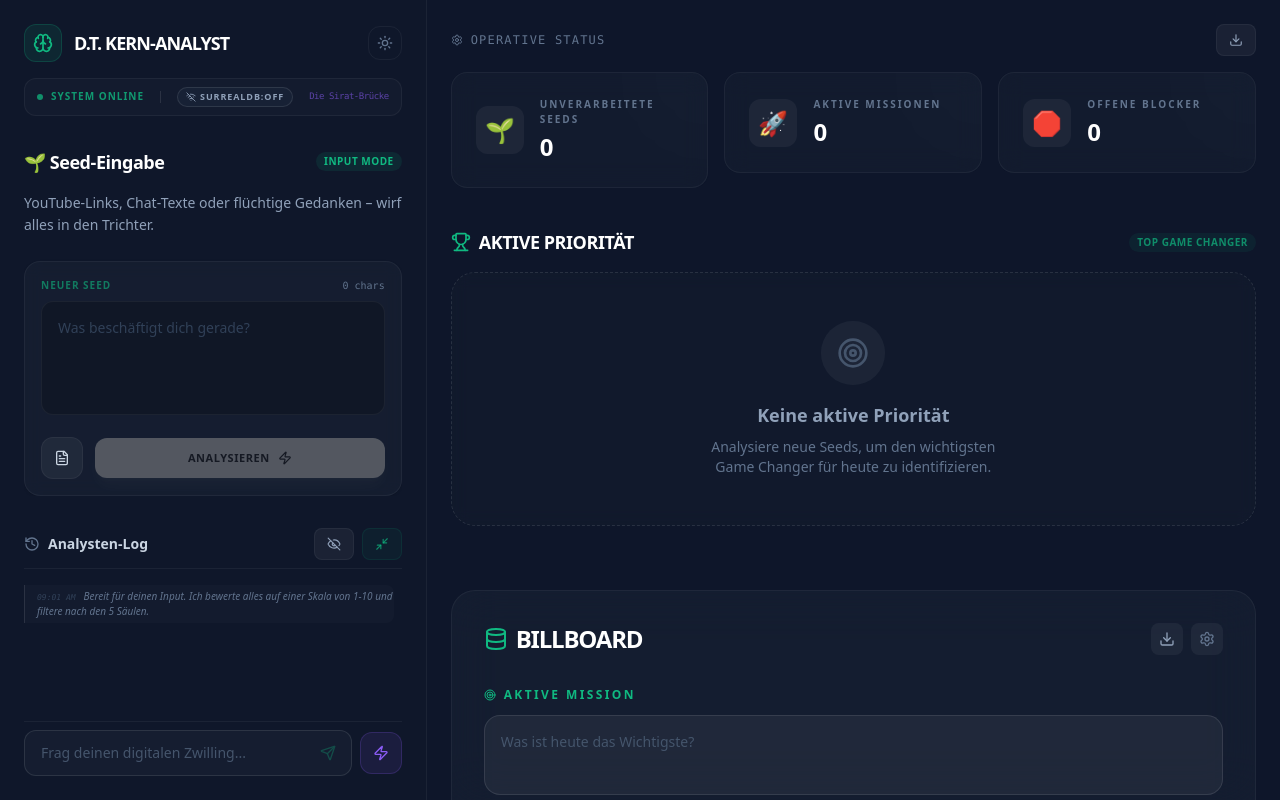
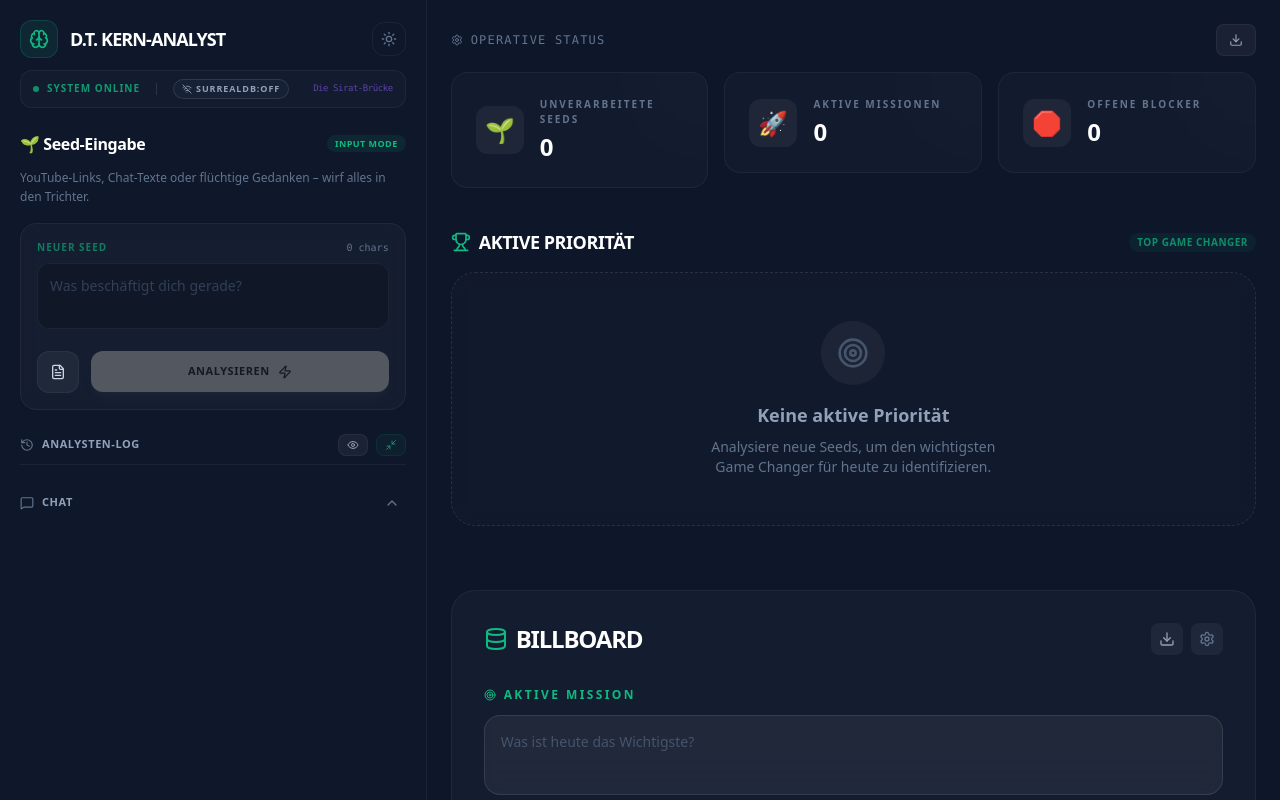
Before and after one commit to TheNextthing1994/Dateneingabe-auf-Zeaubur-Sureal-, a React (Vite) app: page / in a window 1280 px wide. Built offline with nearby package versions, Linux system fonts and the light colour scheme.

Commit message:
feat: Enhance mission analysis fields and PWA configuration
Adds new fields to the mission data structure for improved analysis and tracking, including duration, blockedBy, missionType, and consequence. Also updates PWA manifest and icons for better application integration and branding.

```diff
--- a/metadata.json
+++ b/metadata.json
@@ -1,5 +1,5 @@
 {
-  "name": "D.T. DatenEingabe (mit Sureal verbunden)",
+  "name": "DT Kern Analyse",
   "description": "Ein Life Command Center zur Analyse und Filterung von Lebens-Inputs nach der G.C. Methode.",
   "requestFramePermissions": []
 }
--- a/src/App.tsx
+++ b/src/App.tsx
@@ -54,7 +54,10 @@ import {
   RotateCcw,
   Eye,
   EyeOff,
-  Copy
+  Copy,
+  ShieldAlert,
+  Layers,
+  AlertTriangle
 } from 'lucide-react';
 import { clsx, type ClassValue } from 'clsx';
 import { twMerge } from 'tailwind-merge';
@@ -100,6 +103,10 @@ interface AnalyzedItem {
   reasoning?: string;
   nextStep?: string;
   status?: 'Offen' | 'In Arbeit' | 'Blockiert';
+  duration?: string;
+  blockedBy?: string;
+  missionType?: 'Bauen' | 'Denken' | 'Planen' | 'Entscheiden' | 'Dokumentieren';
+  consequence?: string;
   timestamp: number;
 }
 
@@ -142,7 +149,8 @@ export default function App() {
   const [isAnalyzing, setIsAnalyzing] = useState(false);
   const [isChatting, setIsChatting] = useState(false);
   const [isInputCollapsed, setIsInputCollapsed] = useState(false);
-  const [isLogCollapsed, setIsLogCollapsed] = useState(false);
+  const [isLogCollapsed, setIsLogCollapsed] = useState(true);
+  const [isChatCollapsed, setIsChatCollapsed] = useState(true);
   const [isDarkMode, setIsDarkMode] = useState(true);
   const [isFileLoading, setIsFileLoading] = useState(false);
   const [isSyncing, setIsSyncing] = useState(false);
@@ -612,6 +620,10 @@ ${missions.map(m => `- ${m.text} (Ziel-Datum: ${m.targetDate})`).join('\n')}
         - reasoning: Warum ist dieser Seed ein Game Changer oder Solid Work? (1 Satz)
         - nextStep: Was ist der nächste konkrete Schritt? (1 Satz)
         - status: Standardmäßig "Offen".
+        - duration: Geschätzter Zeitbedarf (z.B. "15 Min", "45 Min", "2h").
+        - blockedBy: Was blockiert diesen Seed aktuell? (Falls nichts, "Keine").
+        - missionType: Einer der folgenden Typen: "Bauen", "Denken", "Planen", "Entscheiden", "Dokumentieren".
+        - consequence: Was passiert, wenn man diesen Seed ignoriert? (1 kurzer Satz).
 
         Gib das Ergebnis als JSON zurück.`,
         config: {
@@ -630,9 +642,13 @@ ${missions.map(m => `- ${m.text} (Ziel-Datum: ${m.targetDate})`).join('\n')}
               },
               reasoning: { type: Type.STRING },
               nextStep: { type: Type.STRING },
-              status: { type: Type.STRING, enum: ["Offen", "In Arbeit", "Blockiert"] }
+              status: { type: Type.STRING, enum: ["Offen", "In Arbeit", "Blockiert"] },
+              duration: { type: Type.STRING },
+              blockedBy: { type: Type.STRING },
+              missionType: { type: Type.STRING, enum: ["Bauen", "Denken", "Planen", "Entscheiden", "Dokumentieren"] },
+              consequence: { type: Type.STRING }
             },
-            required: ["text", "score", "pillarId", "vaultId", "category", "reasoning", "nextStep", "status"]
+            required: ["text", "score", "pillarId", "vaultId", "category", "reasoning", "nextStep", "status", "duration", "blockedBy", "missionType", "consequence"]
           }
         }
       });
@@ -663,6 +679,10 @@ ${missions.map(m => `- ${m.text} (Ziel-Datum: ${m.targetDate})`).join('\n')}
         reasoning: result.reasoning || '',
         nextStep: result.nextStep || '',
         status: result.status as any || 'Offen',
+        duration: result.duration || 'Unbekannt',
+        blockedBy: result.blockedBy || 'Keine',
+        missionType: result.missionType as any || 'Bauen',
+        consequence: result.consequence || '',
         timestamp: Date.now()
       };
 
@@ -720,6 +740,8 @@ ${missions.map(m => `- ${m.text} (Ziel-Datum: ${m.targetDate})`).join('\n')}
         setIsFileLoading(false);
         return;
       }
+
+      const ai = new GoogleGenAI({ apiKey });
 
       setLogs(prev => [...prev, {
         id: Date.now().toString(),
@@ -902,10 +924,20 @@ ${missions.map(m => `- ${m.text} (Ziel-Datum: ${m.targetDate})`).join('\n')}
 
   return (
     <div className="min-h-screen lg:h-screen flex flex-col lg:flex-row lg:overflow-hidden bg-dark text-slate-50 font-sans pt-[env(safe-area-inset-top)] pb-[env(safe-area-inset-bottom)] pl-[env(safe-area-inset-left)] pr-[env(safe-area-inset-right)]">
+      {/* Floating Action Button for Mobile (Back to Top) */}
+      <div className="lg:hidden fixed bottom-6 right-6 z-50">
+        <button
+          onClick={() => window.scrollTo({ top: 0, behavior: 'smooth' })}
+          className="p-3 bg-primary text-slate-900 rounded-2xl shadow-2xl shadow-primary/40 active:scale-90 transition-all border border-primary/20"
+        >
+          <Brain className="w-6 h-6" />
+        </button>
+      </div>
+
       {/* Left Panel: Input & Status */}
-      <section className="lg:w-1/3 bg-dark p-4 sm:p-6 border-r border-white/5 flex flex-col overflow-y-auto lg:h-full">
+      <section className="lg:w-1/3 bg-dark p-4 sm:p-5 border-r border-white/5 flex flex-col overflow-y-auto lg:h-full">
         {/* Branding & System Status (Integrated Header) */}
-        <div className="mb-8 flex flex-col gap-4">
+        <div className="mb-6 flex flex-col gap-3">
           <div className="flex items-center justify-between">
             <div className="flex items-center gap-3">
               <div className="p-2 bg-primary/10 rounded-xl border border-primary/20">
@@ -948,12 +980,12 @@ ${missions.map(m => `- ${m.text} (Ziel-Datum: ${m.targetDate})`).join('\n')}
           </div>
         </div>
 
-        <div className={cn("transition-all duration-500 overflow-hidden", isInputCollapsed ? "max-h-0 opacity-0 mb-0" : "max-h-[500px] opacity-100 mb-8")}>
-            <div className="flex items-center justify-between mb-4">
-              <h2 className="text-lg font-bold text-white tracking-tight">🌱 Seed-Eingabe</h2>
-              <span className="px-2 py-0.5 bg-primary/10 text-primary text-[10px] font-bold rounded-full uppercase tracking-wider">Input Mode</span>
-            </div>
-            <p className="text-sm text-slate-400 mb-6 leading-relaxed">
+        <div className={cn("transition-all duration-500 overflow-hidden", isInputCollapsed ? "max-h-0 opacity-0 mb-0" : "max-h-[500px] opacity-100 mb-6")}>
+            <div className="flex items-center justify-between mb-3">
+              <h2 className="text-base font-bold text-white tracking-tight">🌱 Seed-Eingabe</h2>
+              <span className="px-2 py-0.5 bg-primary/10 text-primary text-[9px] font-bold rounded-full uppercase tracking-wider">Input Mode</span>
+            </div>
+            <p className="text-xs text-slate-500 mb-4 leading-relaxed">
               YouTube-Links, Chat-Texte oder flüchtige Gedanken – wirf alles in den Trichter.
             </p>
 
@@ -966,8 +998,8 @@ ${missions.map(m => `- ${m.text} (Ziel-Datum: ${m.targetDate})`).join('\n')}
                 value={seedInput}
                 onChange={(e) => setSeedInput(e.target.value)}
                 onKeyDown={(e) => e.ctrlKey && e.key === 'Enter' && handleAnalyze()}
-                rows={4}
-                className="w-full bg-black/20 text-white p-4 rounded-xl border border-white/5 focus:border-primary/50 focus:ring-0 outline-none transition-all text-sm resize-none placeholder:text-slate-700"
+                rows={2}
+                className="w-full bg-black/20 text-white p-3 rounded-xl border border-white/5 focus:border-primary/50 focus:ring-0 outline-none transition-all text-sm resize-none placeholder:text-slate-700"
                 placeholder="Was beschäftigt dich gerade?"
               />
 
@@ -1014,35 +1046,35 @@ ${missions.map(m => `- ${m.text} (Ziel-Datum: ${m.targetDate})`).join('\n')}
           </div>
 
           {/* Log & Chat Area */}
-          <div className="flex-1 flex flex-col min-h-[100px] lg:overflow-hidden">
-            <div className="flex items-center justify-between mb-4 border-b border-white/5 pb-2">
-              <h3 className="text-sm font-bold text-slate-300 flex items-center">
-                <History className="w-4 h-4 mr-2 text-slate-500" /> Analysten-Log
+          <div className="flex-1 flex flex-col min-h-0 lg:overflow-hidden">
+            <div className="flex items-center justify-between mb-3 border-b border-white/5 pb-2">
+              <h3 className="text-[11px] font-bold text-slate-400 flex items-center uppercase tracking-wider">
+                <History className="w-3.5 h-3.5 mr-2 text-slate-500" /> Analysten-Log
               </h3>
               <div className="flex items-center gap-2">
                 <button
                   onClick={() => setIsLogCollapsed(!isLogCollapsed)}
-                  className="flex items-center gap-1.5 text-[10px] font-bold text-slate-400 hover:text-primary uppercase tracking-widest px-3 py-2 bg-white/5 hover:bg-white/10 rounded-lg border border-white/5 transition-all active:scale-95"
+                  className="flex items-center gap-1.5 text-[9px] font-bold text-slate-400 hover:text-primary uppercase tracking-widest px-2 py-1 bg-white/5 hover:bg-white/10 rounded-lg border border-white/5 transition-all active:scale-95"
                   title={isLogCollapsed ? "Log zeigen" : "Log einklappen"}
                 >
-                  {isLogCollapsed ? <Eye className="w-3.5 h-3.5" /> : <EyeOff className="w-3.5 h-3.5" />}
-                  <span className="hidden xs:inline">{isLogCollapsed ? "Zeigen" : "Einklappen"}</span>
+                  {isLogCollapsed ? <Eye className="w-3 h-3" /> : <EyeOff className="w-3 h-3" />}
+                  <span className="hidden xs:inline">{isLogCollapsed ? "Log" : "Hide"}</span>
                 </button>
                 <button
                   onClick={() => setIsInputCollapsed(!isInputCollapsed)}
-                  className="flex items-center gap-1.5 text-[10px] font-bold text-primary/70 hover:text-primary uppercase tracking-widest px-3 py-2 bg-primary/5 hover:bg-primary/10 rounded-lg border border-primary/10 transition-all active:scale-95"
+                  className="flex items-center gap-1.5 text-[9px] font-bold text-primary/70 hover:text-primary uppercase tracking-widest px-2 py-1 bg-primary/5 hover:bg-primary/10 rounded-lg border border-primary/10 transition-all active:scale-95"
                   title={isInputCollapsed ? "Seed-Eingabe öffnen" : "Seed-Eingabe einklappen"}
                 >
-                  {isInputCollapsed ? <Maximize2 className="w-3.5 h-3.5" /> : <Minimize2 className="w-3.5 h-3.5" />}
-                  <span className="hidden xs:inline">{isInputCollapsed ? "Eingabe" : "Einklappen"}</span>
+                  {isInputCollapsed ? <Maximize2 className="w-3 h-3" /> : <Minimize2 className="w-3 h-3" />}
+                  <span className="hidden xs:inline">{isInputCollapsed ? "Input" : "Hide"}</span>
                 </button>
               </div>
             </div>
 
             {/* System Logs (Collapsible) */}
-            <div className={cn("space-y-2 mb-4 transition-all duration-500 overflow-hidden", isLogCollapsed ? "max-h-0 opacity-0" : "max-h-[120px] opacity-100 overflow-y-auto pr-2 scrollbar-hide")}>
+            <div className={cn("space-y-1.5 mb-3 transition-all duration-500 overflow-hidden", isLogCollapsed ? "max-h-0 opacity-0" : "max-h-[100px] opacity-100 overflow-y-auto pr-2 scrollbar-hide")}>
               {logs.filter(l => l.sender === 'System').map(log => (
-                <div key={log.id} className="text-[10px] text-slate-500 italic border-l border-white/10 pl-3 py-1 bg-white/[0.02] rounded-r-lg">
+                <div key={log.id} className="text-[9px] text-slate-500 italic border-l border-white/10 pl-2 py-0.5 bg-white/[0.02] rounded-r-lg">
                   <span className="text-[8px] text-slate-700 mr-2 font-mono">
                     {new Date(log.timestamp).toLocaleTimeString([], { hour: '2-digit', minute: '2-digit' })}
                   </span>
@@ -1051,8 +1083,23 @@ ${missions.map(m => `- ${m.text} (Ziel-Datum: ${m.targetDate})`).join('\n')}
               ))}
             </div>
 
-            {/* Chat Messages (Flexible) */}
-            <div ref={chatLogRef} className="flex-1 overflow-y-auto space-y-3 pr-2 scrollbar-hide mb-4 min-h-[200px] lg:min-h-0">
+            {/* Chat Area (Collapsible) */}
+            <div className="flex-1 flex flex-col min-h-0">
+              <div className="flex items-center justify-between mb-2">
+                <h3 className="text-[11px] font-bold text-slate-400 flex items-center uppercase tracking-wider">
+                  <MessageSquare className="w-3.5 h-3.5 mr-2 text-slate-500" /> Chat
+                </h3>
+                <button
+                  onClick={() => setIsChatCollapsed(!isChatCollapsed)}
+                  className="p-1.5 text-slate-500 hover:text-primary transition-all"
+                >
+                  {isChatCollapsed ? <ChevronUp className="w-4 h-4" /> : <ChevronDown className="w-4 h-4" />}
+                </button>
+              </div>
+
+              <div className={cn("flex-1 flex flex-col min-h-0 transition-all duration-500 overflow-hidden", isChatCollapsed ? "max-h-0 opacity-0" : "max-h-full opacity-100")}>
+                {/* Chat Messages */}
+                <div ref={chatLogRef} className="flex-1 overflow-y-auto space-y-3 pr-2 scrollbar-hide mb-3 min-h-[150px] lg:min-h-0">
                   <AnimatePresence initial={false}>
                     {logs.filter(l => l.sender !== 'System').map((log) => (
                       <motion.div
@@ -1060,7 +1107,7 @@ ${missions.map(m => `- ${m.text} (Ziel-Datum: ${m.targetDate})`).join('\n')}
                         initial={{ opacity: 0, y: 10 }}
                         animate={{ opacity: 1, y: 0 }}
                         className={cn(
-                      "p-3 rounded-2xl border transition-all backdrop-blur-md",
+                          "p-2.5 rounded-xl border transition-all backdrop-blur-md",
                           log.sender === 'User'
                             ? "bg-white/5 border-white/5 text-slate-300 ml-4"
                             : "bg-primary/5 border-primary/20 text-slate-200 mr-4"
@@ -1068,16 +1115,16 @@ ${missions.map(m => `- ${m.text} (Ziel-Datum: ${m.targetDate})`).join('\n')}
                       >
                         <div className="flex items-center justify-between mb-1">
                           <span className={cn(
-                        "text-[10px] font-bold uppercase tracking-wider",
+                            "text-[9px] font-bold uppercase tracking-wider",
                             log.sender === 'User' ? "text-slate-500" : "text-primary"
                           )}>
                             {log.sender}
                           </span>
-                      <span className="text-[9px] text-slate-600 font-mono">
+                          <span className="text-[8px] text-slate-600 font-mono">
                             {new Date(log.timestamp).toLocaleTimeString([], { hour: '2-digit', minute: '2-digit' })}
                           </span>
                         </div>
-                    <div className="markdown-body">
+                        <div className="markdown-body text-xs">
                           <ReactMarkdown>{log.text}</ReactMarkdown>
                         </div>
                       </motion.div>
@@ -1094,17 +1141,17 @@ ${missions.map(m => `- ${m.text} (Ziel-Datum: ${m.targetDate})`).join('\n')}
                       onChange={(e) => setChatInput(e.target.value)}
                       placeholder="Frag deinen digitalen Zwilling..."
                       disabled={isChatting}
-                  className="w-full bg-panel/40 border border-white/10 rounded-xl py-3 pl-4 pr-12 text-sm focus:border-primary/50 outline-none transition-all placeholder:text-slate-600"
+                      className="w-full bg-panel/40 border border-white/10 rounded-xl py-2 pl-3 pr-10 text-xs focus:border-primary/50 outline-none transition-all placeholder:text-slate-600"
                     />
                     <button
                       type="submit"
                       disabled={isChatting || !chatInput.trim()}
-                  className="absolute right-2 top-1/2 -translate-y-1/2 p-2 text-primary hover:bg-primary/10 rounded-lg transition-all disabled:opacity-30"
+                      className="absolute right-1.5 top-1/2 -translate-y-1/2 p-1.5 text-primary hover:bg-primary/10 rounded-lg transition-all disabled:opacity-30"
                     >
                       {isChatting ? (
-                    <Loader2 className="w-4 h-4 animate-spin" />
+                        <Loader2 className="w-3.5 h-3.5 animate-spin" />
                       ) : (
-                    <Send className="w-4 h-4" />
+                        <Send className="w-3.5 h-3.5" />
                       )}
                     </button>
                   </div>
@@ -1112,13 +1159,23 @@ ${missions.map(m => `- ${m.text} (Ziel-Datum: ${m.targetDate})`).join('\n')}
                     type="button"
                     onClick={() => handleChatSubmit(undefined, true)}
                     disabled={isChatting || !chatInput.trim()}
-                className="p-3 bg-accent/10 hover:bg-accent/20 text-accent rounded-xl border border-accent/20 transition-all flex items-center justify-center group"
+                    className="p-2 bg-accent/10 hover:bg-accent/20 text-accent rounded-xl border border-accent/20 transition-all flex items-center justify-center group"
                     title="Tiefe Antwort anfordern"
                   >
-                <Zap className="w-4 h-4 group-hover:scale-110 transition-transform" />
-                <span className="ml-2 text-[10px] font-bold uppercase tracking-wider hidden xs:inline">Deep</span>
+                    <Zap className="w-3.5 h-3.5 group-hover:scale-110 transition-transform" />
                   </button>
                 </form>
+              </div>
+
+              {isChatCollapsed && logs.filter(l => l.sender !== 'System').length > 0 && (
+                <div className="flex items-center gap-2 p-2 bg-white/[0.02] border border-white/5 rounded-xl cursor-pointer hover:bg-white/[0.05] transition-all" onClick={() => setIsChatCollapsed(false)}>
+                  <div className="w-2 h-2 rounded-full bg-primary animate-pulse" />
+                  <p className="text-[10px] text-slate-500 font-medium truncate">
+                    Letzte Nachricht: {logs.filter(l => l.sender !== 'System').slice(-1)[0].text.substring(0, 30)}...
+                  </p>
+                </div>
+              )}
+            </div>
           </div>
         </section>
 
@@ -1256,6 +1313,43 @@ ${missions.map(m => `- ${m.text} (Ziel-Datum: ${m.targetDate})`).join('\n')}
                               </p>
                               <p className="text-sm text-white font-medium leading-relaxed">
                                 {topPriority.nextStep || 'Analysiere die nächsten Schritte zur Umsetzung.'}
+                              </p>
+                            </div>
+
+                            {/* Mission Details */}
+                            <div className="space-y-2">
+                              <p className="text-[10px] font-bold text-slate-500 uppercase tracking-widest flex items-center gap-1.5">
+                                <Clock className="w-3 h-3" /> Zeitbedarf
+                              </p>
+                              <p className="text-sm text-slate-300 font-medium">
+                                {topPriority.duration || 'Unbekannt'}
+                              </p>
+                            </div>
+                            <div className="space-y-2">
+                              <p className="text-[10px] font-bold text-slate-500 uppercase tracking-widest flex items-center gap-1.5">
+                                <Layers className="w-3 h-3" /> Missionstyp
+                              </p>
+                              <p className="text-sm text-slate-300 font-medium">
+                                {topPriority.missionType || 'Bauen'}
+                              </p>
+                            </div>
+                            <div className="space-y-2">
+                              <p className="text-[10px] font-bold text-slate-500 uppercase tracking-widest flex items-center gap-1.5">
+                                <ShieldAlert className="w-3 h-3" /> Blockiert durch?
+                              </p>
+                              <p className={cn(
+                                "text-sm font-medium",
+                                topPriority.blockedBy && topPriority.blockedBy !== 'Keine' ? "text-red-400" : "text-slate-300"
+                              )}>
+                                {topPriority.blockedBy || 'Keine'}
+                              </p>
+                            </div>
+                            <div className="space-y-2">
+                              <p className="text-[10px] font-bold text-slate-500 uppercase tracking-widest flex items-center gap-1.5">
+                                <AlertTriangle className="w-3 h-3" /> Konsequenz bei Ignorieren
+                              </p>
+                              <p className="text-sm text-red-400/80 leading-relaxed italic">
+                                {topPriority.consequence || 'Keine unmittelbare Konsequenz definiert.'}
                               </p>
                             </div>
                           </div>
@@ -1682,6 +1776,7 @@ interface BoardCardProps {
 }
 
 function BoardCard({ item, pillar, onDelete, showNotification }: BoardCardProps) {
+  const [isExpanded, setIsExpanded] = useState(false);
   const isNoise = item.category === 'NOISE';
   const isGC = item.category === 'GAME CHANGER';
   const vault = VAULTS.find(v => v.id === item.vaultId);
@@ -1747,7 +1842,22 @@ function BoardCard({ item, pillar, onDelete, showNotification }: BoardCardProps)
       <p className="text-sm leading-relaxed font-medium tracking-tight mb-2">{item.text}</p>
 
       {(item.reasoning || item.nextStep) && !isNoise && (
-        <div className="mt-2 space-y-1.5 border-t border-white/5 pt-2">
+        <div className="mt-2 border-t border-white/5 pt-2">
+          <button
+            onClick={() => setIsExpanded(!isExpanded)}
+            className="flex items-center gap-1 text-[9px] font-bold uppercase tracking-wider text-slate-500 hover:text-primary transition-colors mb-1.5"
+          >
+            {isExpanded ? <ChevronUp className="w-3 h-3" /> : <ChevronDown className="w-3 h-3" />}
+            Details
+          </button>
+          <AnimatePresence>
+            {isExpanded && (
+              <motion.div
+                initial={{ height: 0, opacity: 0 }}
+                animate={{ height: 'auto', opacity: 1 }}
+                exit={{ height: 0, opacity: 0 }}
+                className="space-y-1.5 overflow-hidden"
+              >
                 {item.reasoning && (
                   <p className="text-[10px] text-slate-400 italic leading-relaxed">
                     <span className="text-primary/60 mr-1">Why:</span> {item.reasoning}
@@ -1758,6 +1868,9 @@ function BoardCard({ item, pillar, onDelete, showNotification }: BoardCardProps)
                     <span className="text-emerald-500 mr-1">Next:</span> {item.nextStep}
                   </p>
                 )}
+              </motion.div>
+            )}
+          </AnimatePresence>
         </div>
       )}
 
```
Also changed, not shown: index.html (+3 -2 lines), public/icon.svg, public/manifest.json (added). Lines whose indentation alone changed are shown as unchanged.
